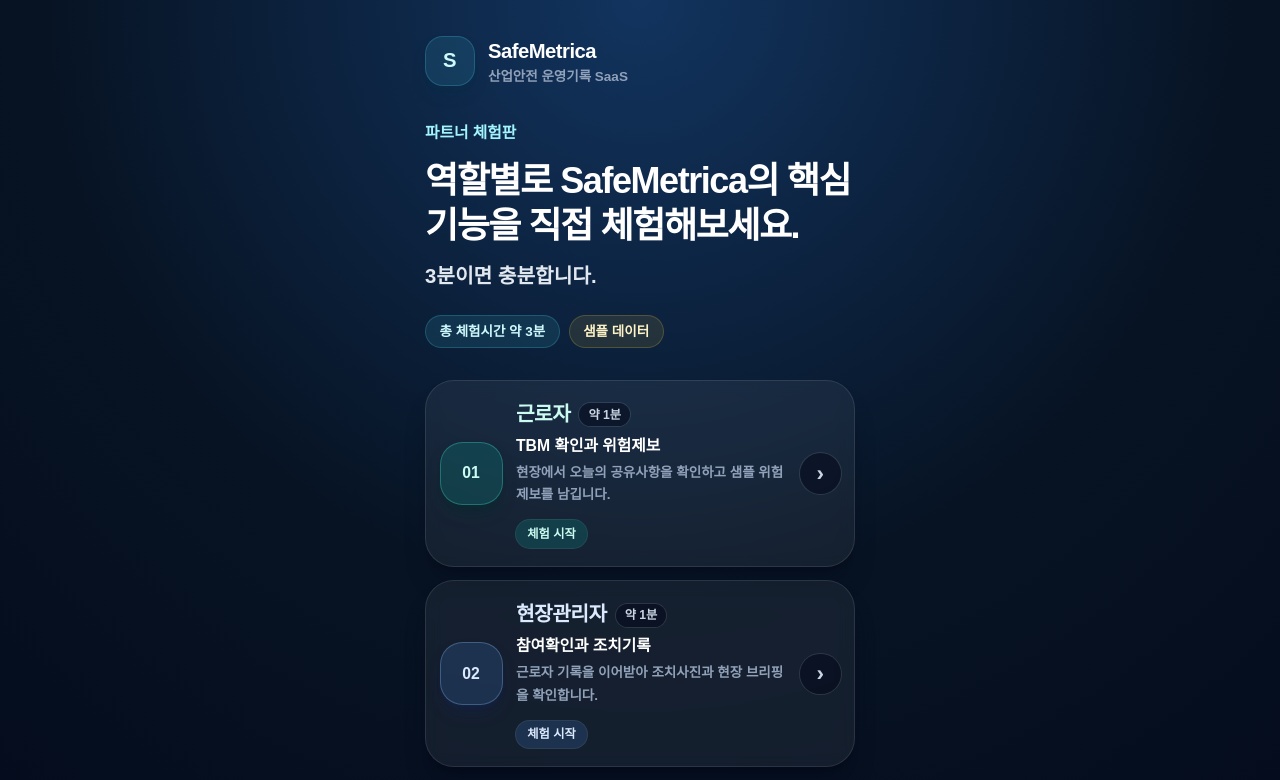
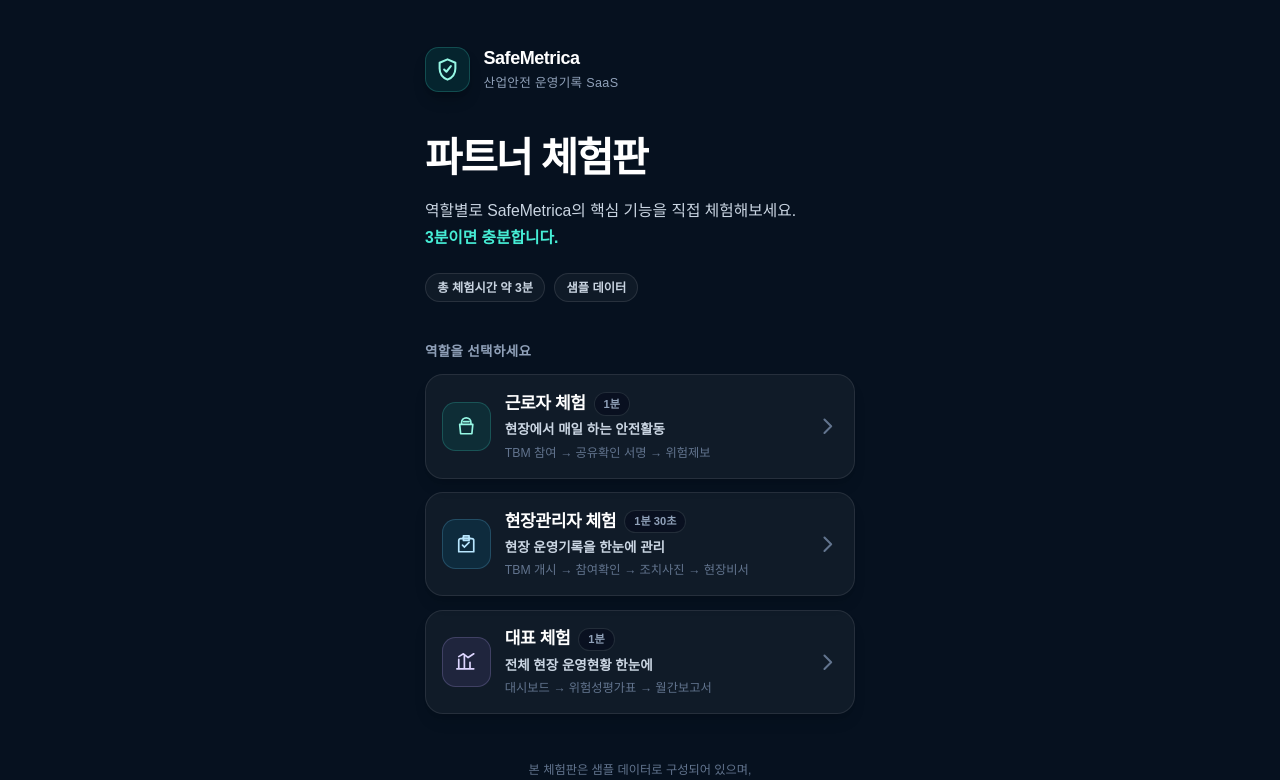
Before and after one commit to safemetrica/safe-metrica, a Next.js app: page /partner-demo in a window 1280 px wide. Shown: the top 780 px of the page. Built offline with nearby package versions, Linux system fonts and the light colour scheme.

Commit message:
style: align partner demo home with ui spec

```diff
--- a/src/app/partner-demo/page.tsx
+++ b/src/app/partner-demo/page.tsx
@@ -9,125 +9,152 @@ export const metadata: Metadata = {
 
 const roleCards = [
   {
-    title: "근로자",
-    subtitle: "TBM 확인과 위험제보",
-    description: "현장에서 오늘의 공유사항을 확인하고 샘플 위험제보를 남깁니다.",
+    title: "근로자 체험",
+    subtitle: "현장에서 매일 하는 안전활동",
+    flow: "TBM 참여 → 공유확인 서명 → 위험제보",
     href: "/partner-demo/worker",
-    icon: "01",
-    time: "약 1분",
-    iconClass: "border-teal-300/30 bg-teal-400/15 text-teal-100 shadow-teal-950/40",
-    titleClass: "text-teal-100",
-    ctaClass: "bg-teal-400/15 text-teal-100 ring-teal-300/20",
+    icon: "worker",
+    time: "1분",
+    accentClass: "border-teal-300/20 bg-teal-400/10 text-teal-200",
   },
   {
-    title: "현장관리자",
-    subtitle: "참여확인과 조치기록",
-    description: "근로자 기록을 이어받아 조치사진과 현장 브리핑을 확인합니다.",
+    title: "현장관리자 체험",
+    subtitle: "현장 운영기록을 한눈에 관리",
+    flow: "TBM 개시 → 참여확인 → 조치사진 → 현장비서",
     href: "/partner-demo/manager",
-    icon: "02",
-    time: "약 1분",
-    iconClass: "border-blue-300/30 bg-blue-400/15 text-blue-100 shadow-blue-950/40",
-    titleClass: "text-blue-100",
-    ctaClass: "bg-blue-400/15 text-blue-100 ring-blue-300/20",
+    icon: "manager",
+    time: "1분 30초",
+    accentClass: "border-sky-300/20 bg-sky-400/10 text-sky-200",
   },
   {
-    title: "대표",
-    subtitle: "대시보드와 월간보고서",
-    description: "현장 운영기록이 의사결정 화면과 보고서로 이어지는 흐름을 봅니다.",
+    title: "대표 체험",
+    subtitle: "전체 현장 운영현황 한눈에",
+    flow: "대시보드 → 위험성평가표 → 월간보고서",
     href: "/partner-demo/ceo",
-    icon: "03",
-    time: "약 1분",
-    iconClass: "border-amber-300/30 bg-amber-400/15 text-amber-100 shadow-amber-950/40",
-    titleClass: "text-amber-100",
-    ctaClass: "bg-amber-400/15 text-amber-100 ring-amber-300/20",
+    icon: "ceo",
+    time: "1분",
+    accentClass: "border-violet-300/20 bg-violet-400/10 text-violet-200",
   },
-];
+] as const;
+
+type RoleIconProps = {
+  role: (typeof roleCards)[number]["icon"];
+};
+
+function RoleIcon({ role }: RoleIconProps) {
+  if (role === "worker") {
+    return (
+      <svg viewBox="0 0 24 24" className="h-5 w-5" fill="none" stroke="currentColor" strokeWidth="1.8" aria-hidden="true">
+        <path strokeLinecap="round" strokeLinejoin="round" d="M7 10V8a5 5 0 0 1 10 0v2M5 10h14l-1 10H6L5 10Z" />
+        <path strokeLinecap="round" d="M9 7h6" />
+      </svg>
+    );
+  }
+
+  if (role === "manager") {
+    return (
+      <svg viewBox="0 0 24 24" className="h-5 w-5" fill="none" stroke="currentColor" strokeWidth="1.8" aria-hidden="true">
+        <path strokeLinecap="round" strokeLinejoin="round" d="M8 5.5h8M9 3h6v5H9V3Zm-3 3h12a2 2 0 0 1 2 2v12H4V8a2 2 0 0 1 2-2Z" />
+        <path strokeLinecap="round" d="m8 13 2 2 5-5" />
+      </svg>
+    );
+  }
+
+  return (
+    <svg viewBox="0 0 24 24" className="h-5 w-5" fill="none" stroke="currentColor" strokeWidth="1.8" aria-hidden="true">
+      <path strokeLinecap="round" strokeLinejoin="round" d="M4 19V9m6 10V5m6 14v-7m4 7H2" />
+      <path strokeLinecap="round" strokeLinejoin="round" d="m4 6 5-3 5 4 6-4" />
+    </svg>
+  );
+}
 
 export default function PartnerDemoPage() {
   return (
-    <main className="min-h-screen bg-[radial-gradient(circle_at_top,#12345f_0%,#071323_42%,#020617_100%)] px-4 py-6 text-white">
-      <div className="mx-auto flex w-full max-w-[430px] flex-col pb-8">
-        <header className="pt-2">
+    <main className="min-h-screen bg-[#06111f] px-5 py-7 text-white sm:py-10">
+      <div className="mx-auto flex min-h-[calc(100vh-3.5rem)] w-full max-w-[430px] flex-col">
+        <header>
           <div className="flex items-center gap-3">
-            <div className="flex h-11 w-11 items-center justify-center rounded-2xl border border-cyan-300/20 bg-cyan-300/10 text-lg font-black text-cyan-100 shadow-lg shadow-cyan-950/30">
-              S
+            <div className="flex h-10 w-10 shrink-0 items-center justify-center rounded-xl border border-teal-300/20 bg-teal-400/10 text-teal-200 shadow-lg shadow-black/20">
+              <svg viewBox="0 0 24 24" className="h-6 w-6" fill="none" stroke="currentColor" strokeWidth="1.8" aria-hidden="true">
+                <path strokeLinecap="round" strokeLinejoin="round" d="M12 3 5 6v5c0 4.5 2.8 8.2 7 10 4.2-1.8 7-5.5 7-10V6l-7-3Z" />
+                <path strokeLinecap="round" strokeLinejoin="round" d="m9 12 2 2 4-5" />
+              </svg>
             </div>
             <div>
-              <p className="text-lg font-black tracking-tight text-white">SafeMetrica</p>
-              <p className="text-xs font-bold text-slate-400">산업안전 운영기록 SaaS</p>
+              <p className="text-base font-extrabold tracking-tight text-white">SafeMetrica</p>
+              <p className="mt-0.5 text-[0.7rem] font-medium tracking-wide text-slate-400">산업안전 운영기록 SaaS</p>
             </div>
           </div>
 
-          <div className="mt-8">
-            <p className="text-sm font-black text-cyan-200">파트너 체험판</p>
-            <h1 className="mt-3 text-[2rem] font-black leading-tight tracking-[-0.04em] text-white">
+          <div className="mt-10">
+            <h1 className="text-[2.25rem] font-black leading-none tracking-[-0.045em] text-white">파트너 체험판</h1>
+            <p className="mt-4 text-sm font-medium leading-6 text-slate-300">
               역할별로 SafeMetrica의 핵심 기능을 직접 체험해보세요.
-            </h1>
-            <p className="mt-3 text-lg font-extrabold text-slate-200">3분이면 충분합니다.</p>
+              <br />
+              <strong className="font-extrabold text-teal-300">3분이면 충분합니다.</strong>
+            </p>
           </div>
 
-          <div className="mt-5 flex flex-wrap gap-2">
-            <span className="rounded-full border border-cyan-300/20 bg-cyan-300/10 px-3 py-1.5 text-xs font-black text-cyan-100">
+          <div className="mt-5 flex flex-wrap gap-2" aria-label="체험판 정보">
+            <span className="rounded-full border border-white/10 bg-white/[0.04] px-2.5 py-1 text-[0.68rem] font-semibold text-slate-300">
               총 체험시간 약 3분
             </span>
-            <span className="rounded-full border border-amber-300/20 bg-amber-300/10 px-3 py-1.5 text-xs font-black text-amber-100">
+            <span className="rounded-full border border-white/10 bg-white/[0.04] px-2.5 py-1 text-[0.68rem] font-semibold text-slate-300">
               샘플 데이터
             </span>
           </div>
         </header>
 
-        <section className="mt-7 space-y-3" aria-label="파트너 체험 역할 선택">
+        <section className="mt-9" aria-labelledby="role-selection-title">
+          <p id="role-selection-title" className="mb-3 text-xs font-bold tracking-wide text-slate-400">
+            역할을 선택하세요
+          </p>
+
+          <div className="space-y-3">
             {roleCards.map((role) => (
               <Link
                 key={role.title}
                 href={role.href}
-              className="group block rounded-[1.6rem] border border-white/10 bg-white/[0.06] p-3 shadow-xl shadow-slate-950/30 outline-none backdrop-blur transition-all duration-150 hover:border-white/20 hover:bg-white/[0.09] focus-visible:ring-2 focus-visible:ring-cyan-200/70 active:scale-[0.985] active:translate-y-0.5"
+                className="group flex items-center gap-3 rounded-2xl border border-white/[0.09] bg-white/[0.045] p-3.5 shadow-lg shadow-black/10 outline-none transition-all duration-300 hover:scale-[1.02] hover:border-white/15 hover:bg-white/[0.07] focus-visible:ring-2 focus-visible:ring-teal-300/70 active:scale-[0.98]"
               >
-              <article className="flex items-center gap-3">
-                <div
-                  className={`flex h-14 w-14 shrink-0 items-center justify-center rounded-[1.25rem] border text-sm font-black shadow-lg ${role.iconClass}`}
+                <span className={`flex h-11 w-11 shrink-0 items-center justify-center rounded-xl border ${role.accentClass}`}>
+                  <RoleIcon role={role.icon} />
+                </span>
+
+                <span className="min-w-0 flex-1">
+                  <span className="flex flex-wrap items-center gap-x-2 gap-y-1">
+                    <span className="text-[0.95rem] font-extrabold tracking-tight text-white">{role.title}</span>
+                    <span className="rounded-full bg-slate-950/50 px-2 py-0.5 text-[0.62rem] font-bold text-slate-400 ring-1 ring-white/[0.08]">
+                      {role.time}
+                    </span>
+                  </span>
+                  <span className="mt-1 block text-xs font-semibold text-slate-300">{role.subtitle}</span>
+                  <span className="mt-1 block text-[0.68rem] leading-4 text-slate-500">{role.flow}</span>
+                </span>
+
+                <svg
+                  viewBox="0 0 20 20"
+                  className="h-5 w-5 shrink-0 text-slate-500 transition-transform duration-300 group-hover:translate-x-0.5 group-hover:text-slate-300"
+                  fill="none"
+                  stroke="currentColor"
+                  strokeWidth="1.8"
                   aria-hidden="true"
                 >
-                  {role.icon}
-                </div>
-
-                <div className="min-w-0 flex-1 py-1">
-                  <div className="flex flex-wrap items-center gap-2">
-                    <h2 className={`text-lg font-black tracking-tight ${role.titleClass}`}>{role.title}</h2>
-                    <span className="rounded-full bg-slate-950/50 px-2 py-0.5 text-[0.68rem] font-black text-slate-300 ring-1 ring-white/10">
-                      {role.time}
-                    </span>
-                  </div>
-                  <p className="mt-1 text-sm font-extrabold text-white">{role.subtitle}</p>
-                  <p className="mt-1 text-xs font-bold leading-5 text-slate-400">{role.description}</p>
-                  <span className={`mt-3 inline-flex rounded-full px-2.5 py-1 text-[0.68rem] font-black ring-1 ${role.ctaClass}`}>
-                    체험 시작
-                  </span>
-                </div>
-
-                <div className="flex h-9 w-9 shrink-0 items-center justify-center rounded-full bg-slate-950/50 text-xl font-black text-slate-300 ring-1 ring-white/10 transition-transform group-hover:translate-x-0.5">
-                  ›
-                </div>
-              </article>
+                  <path strokeLinecap="round" strokeLinejoin="round" d="m7.5 4 6 6-6 6" />
+                </svg>
               </Link>
             ))}
+          </div>
         </section>
 
+        <footer className="mt-auto pt-10 text-center">
+          <p className="text-[0.68rem] font-medium leading-5 text-slate-500">
+            본 체험판은 샘플 데이터로 구성되어 있으며,
+            <br />
+            실제 고객 데이터와 연결되지 않습니다.
+          </p>
           <PartnerDemoResetButton />
-
-        <section className="mt-5 rounded-[1.5rem] border border-slate-700/80 bg-slate-950/40 p-4">
-          <details>
-            <summary className="cursor-pointer text-sm font-black text-slate-200">보조 샘플 화면 보기</summary>
-            <div className="mt-3 grid grid-cols-2 gap-3">
-              <Link href="/partner-demo/tbm" className="rounded-2xl border border-slate-700 bg-slate-950/70 p-4 text-sm font-black text-blue-200 transition-all active:scale-95">음성 TBM</Link>
-              <Link href="/partner-demo/field-participation" className="rounded-2xl border border-slate-700 bg-slate-950/70 p-4 text-sm font-black text-emerald-200 transition-all active:scale-95">현장참여 4단계</Link>
-            </div>
-          </details>
-        </section>
-
-        <p className="mt-5 rounded-2xl border border-amber-500/30 bg-amber-950/20 px-3 py-2 text-center text-xs font-black text-amber-100">
-          체험 모드 · 샘플 데이터 · 실제 고객 DB 미연결
-        </p>
+        </footer>
       </div>
     </main>
   );
```
Also changed, not shown: src/app/partner-demo/PartnerDemoResetButton.tsx (+5 -6 lines). Lines whose indentation alone changed are shown as unchanged.
